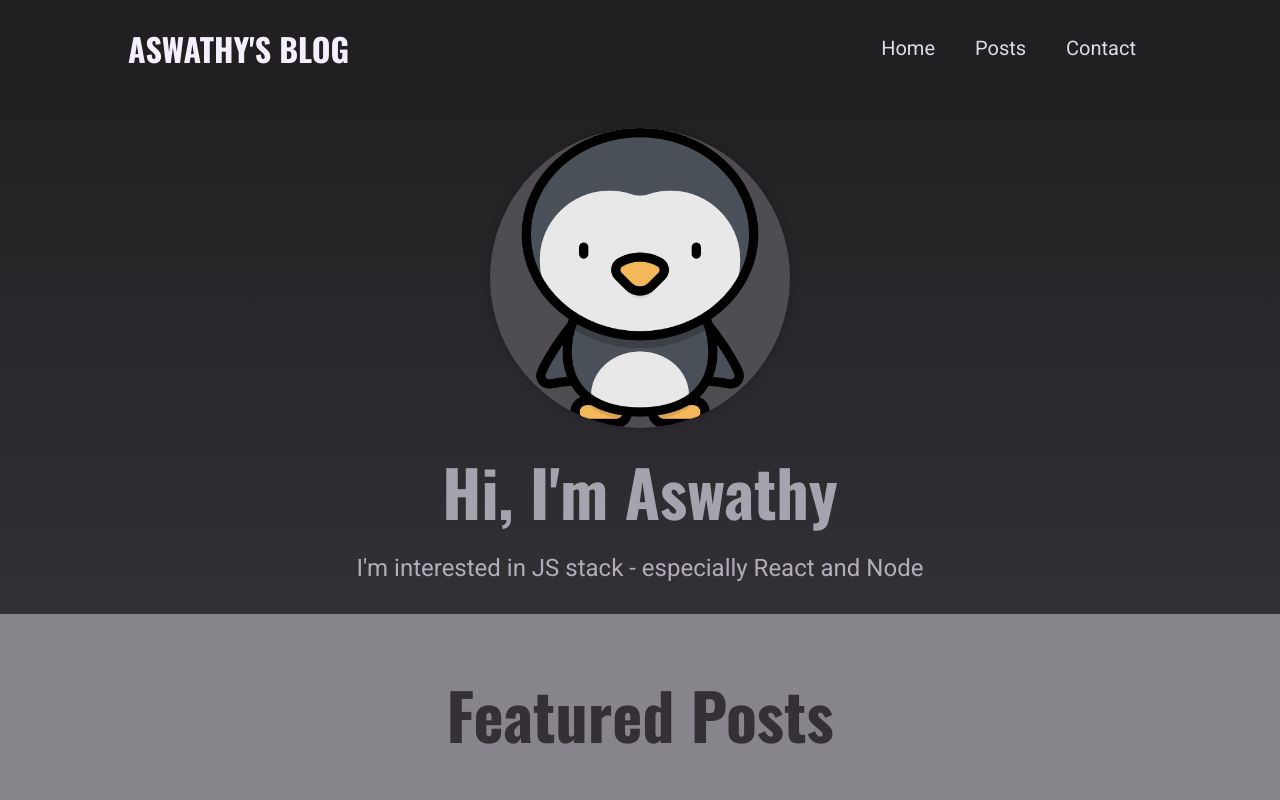
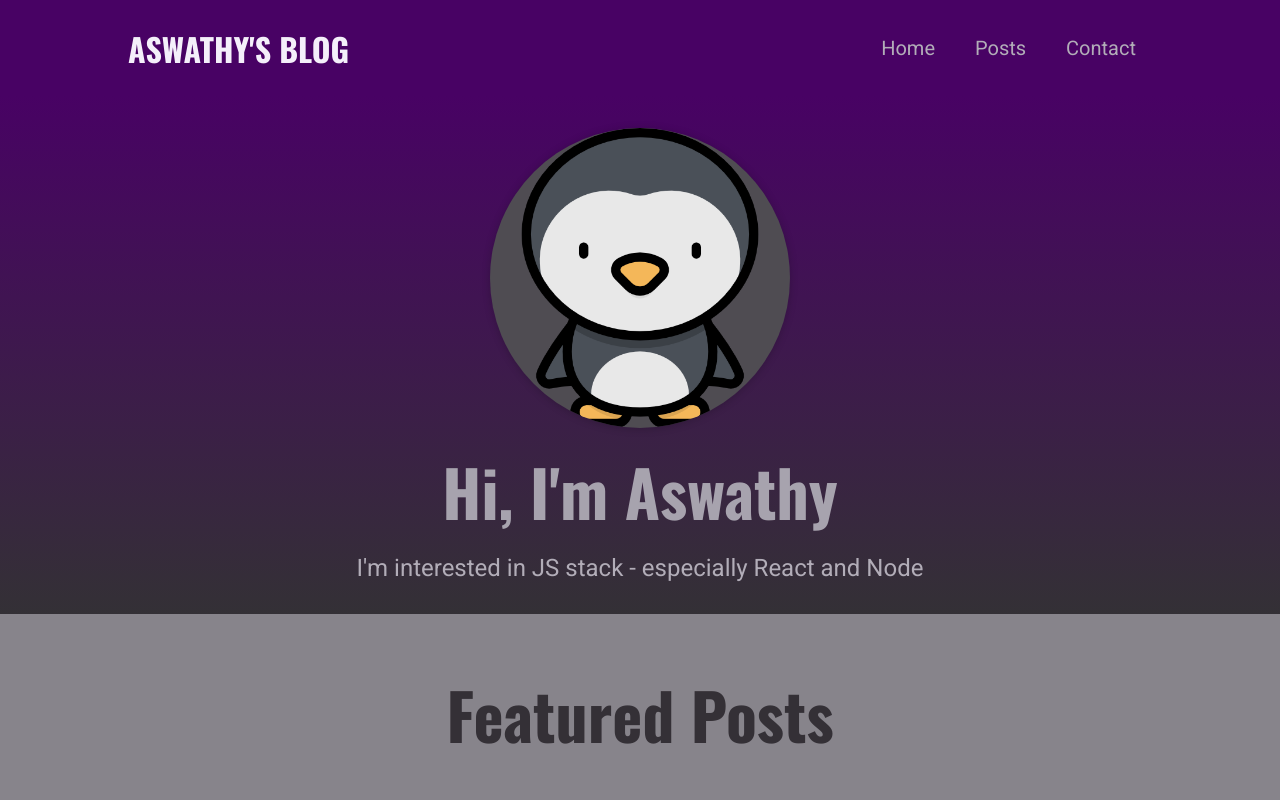
Before and after one commit to AswathyRajM/aswathys-blog-app, a Next.js app: page / in a window 1280 px wide. Shown: the top 800 px of the page. Built offline with nearby package versions, Linux system fonts and the light colour scheme.

Commit message:
home added

```diff
--- a/components/home-page/hero.module.css
+++ b/components/home-page/hero.module.css
@@ -2,7 +2,7 @@
   text-align: center;
   background-image: linear-gradient(
     to bottom,
-    var(--color-grey-900),
+    var(--color-primary-600),
     var(--color-grey-800)
   );
   padding: var(--size-8) 0;
--- a/components/layout/main-navigation.module.css
+++ b/components/layout/main-navigation.module.css
@@ -1,7 +1,7 @@
 .header {
   width: 100%;
   height: 6rem;
-  background-color: var(--color-grey-900);
+  background-color: var(--color-primary-600);
   display: flex;
   justify-content: space-between;
   align-items: center;
@@ -21,14 +21,20 @@
 }
 
 .header a {
-  color: var(--color-grey-100);
+  color: var(--color-grey-200);
   font-size: var(--size-4);
 }
 
 .header a:hover,
 .header a:active,
 .header a.active {
-  color: var(--color-primary-100);
+  color: var(--color-grey-50) !important;
+}
+
+.header a:active,
+.header a.active {
+  font-size: var(--size-5);
+  color: var(--color-grey-50) !important;
 }
 
 @media (min-width: 768px) {
```
